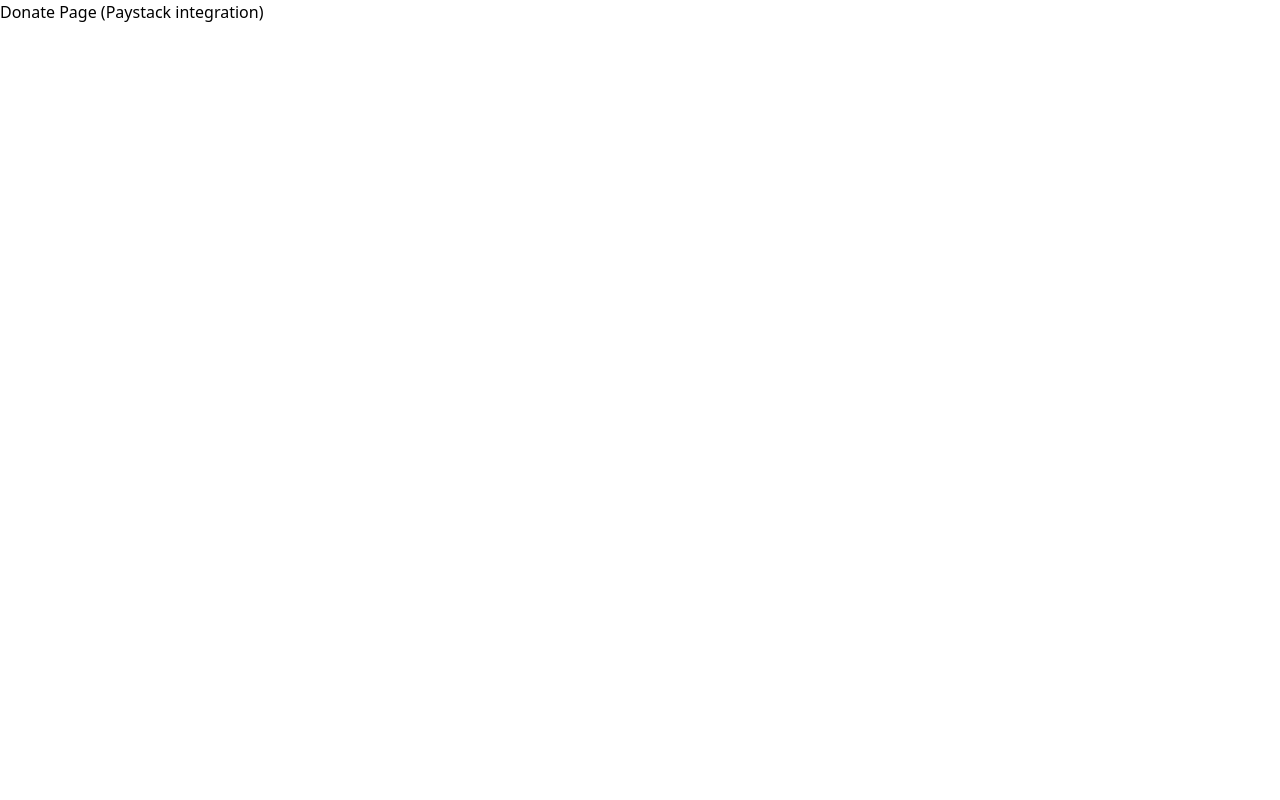
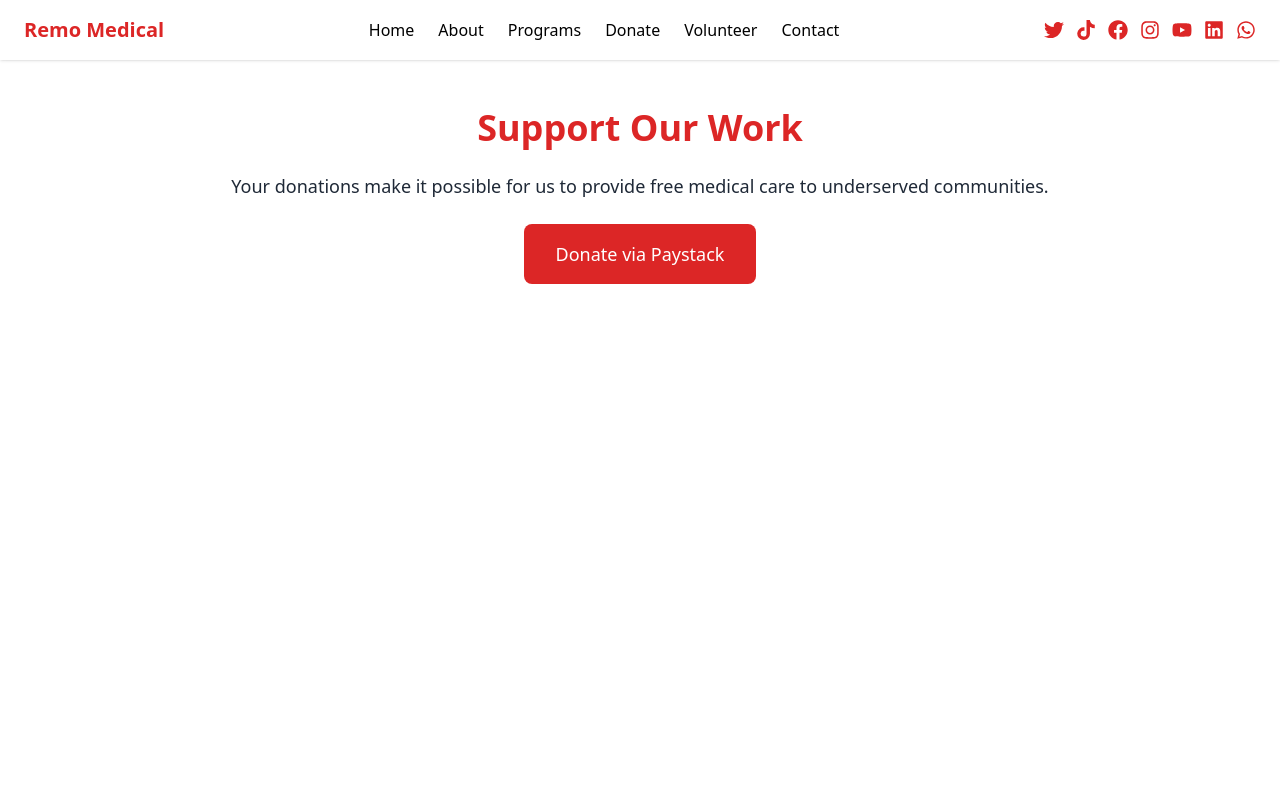
Before and after one commit to remo-medical-outreach/remo-medical-outreach, a Next.js app: page /donate in a window 1280 px wide. Shown: the top 800 px of the page. Built offline with nearby package versions, Linux system fonts and the light colour scheme.

Commit message:
Update donate.js

```diff
--- a/pages/donate.js
+++ b/pages/donate.js
@@ -1 +1,25 @@
-export default function Donate(){return <div>Donate Page (Paystack integration)</div>}
+import Nav from "../components/Nav"
+import Footer from "../components/Footer"
+
+export default function Donate() {
+  return (
+    <>
+      <Nav />
+      <main className="min-h-screen bg-white text-gray-800 px-6 py-12 text-center">
+        <h1 className="text-4xl font-bold text-red-600 mb-6">Support Our Work</h1>
+        <p className="mb-6 text-lg">
+          Your donations make it possible for us to provide free medical care to underserved communities.
+        </p>
+        <button
+          className="bg-red-600 text-white px-8 py-4 rounded-lg text-lg hover:bg-red-700"
+          onClick={() => {
+            window.location.href = "https://paystack.com/pay/your-donation-link"
+          }}
+        >
+          Donate via Paystack
+        </button>
+      </main>
+      <Footer />
+    </>
+  )
+}
```
